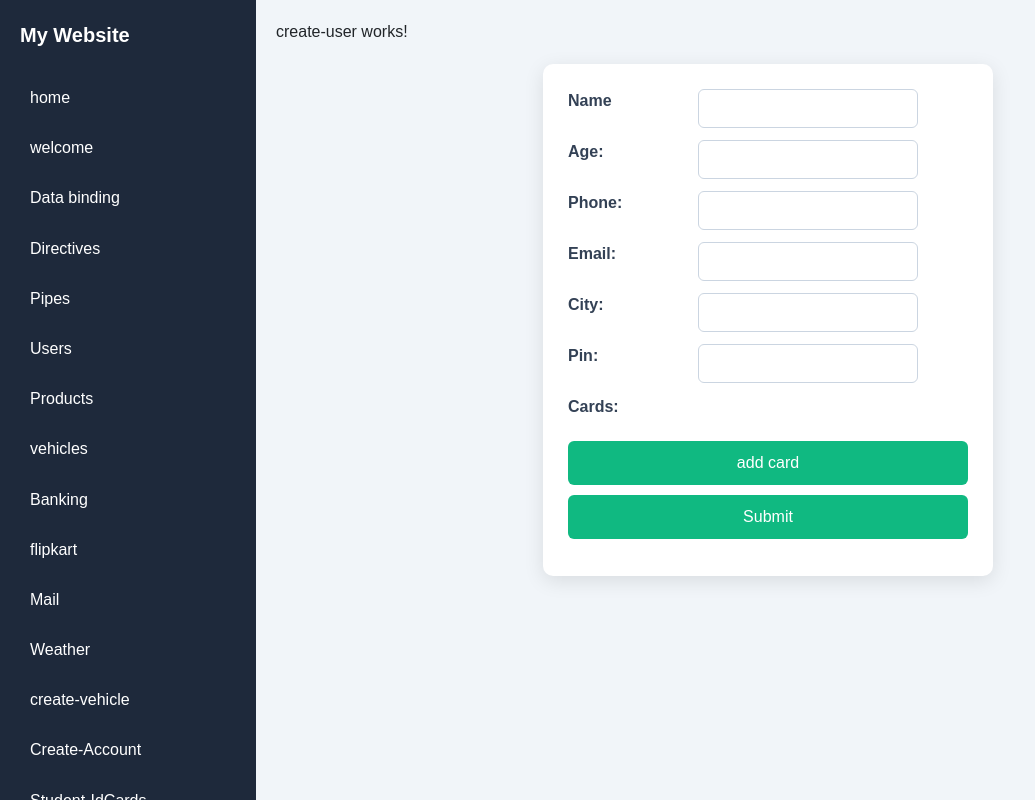
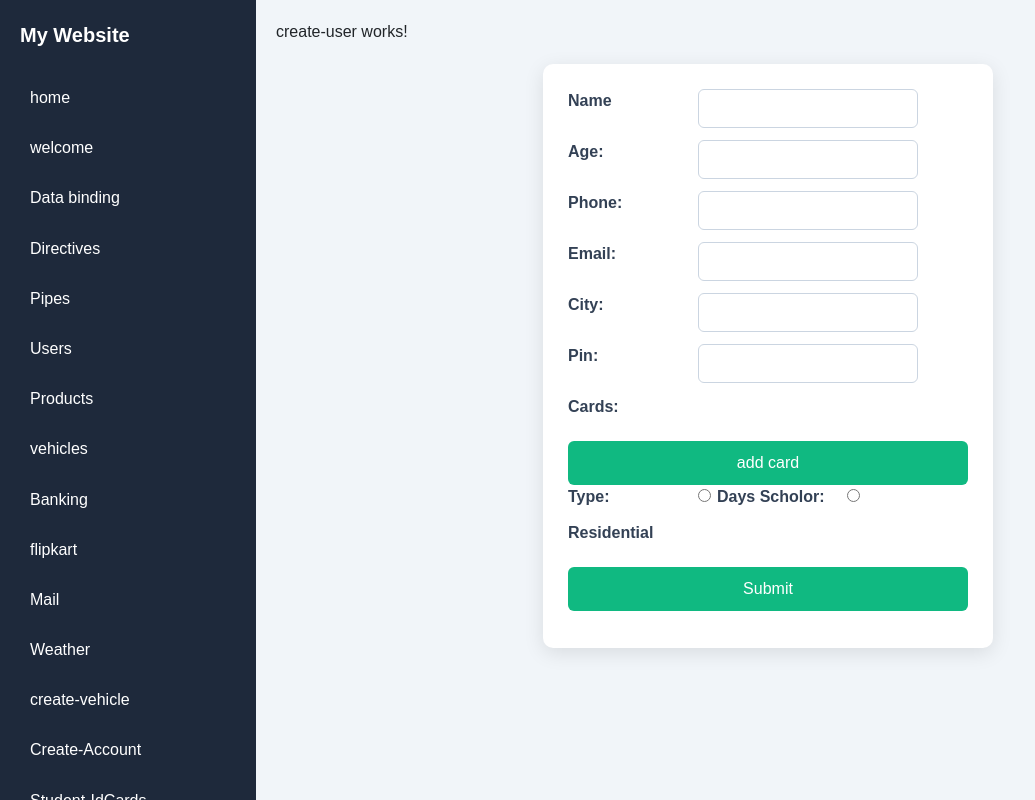
Before and after one commit to jagadeesh666-tech/my-app-apr26, an Angular app: page /dashboard/create-user.component in a window 1280 px wide. Shown: the whole page, without its empty margins (0-1035 px from the left). Built offline with nearby package versions, Linux system fonts and the light colour scheme; sample sign-in values are in the browser's storage.

Commit message:
dynamicform

```diff
--- a/src/app/create-user.component/create-user.component.html
+++ b/src/app/create-user.component/create-user.component.html
@@ -45,6 +45,22 @@
 
         </div>
     </div>
+    <label for="">Type:</label>
+    <input type="radio" name="type" value="dayScholar" formControlName="type">
+    <label for="">Days Scholor:</label>
+    <input type="radio" name="type" value="residential" formControlName="type">
+    <label for="">Residential</label>
+    <br>
+    <div *ngIf="userForm.get('type')?.value === 'dayScholar'">
+        <label for="">Bus Fee:</label>
+        <input type="number" formControlName="busfee">
+    <br>
+    </div>
+     <div *ngIf="userForm.get('type')?.value === 'residential'">
+        <label for="">Hostel Fee:</label>
+        <input type="number" formControlName="hostelfee">
+        <br>
+    </div>
     <input type="submit">
 
 
--- a/src/app/create-user.component/create-user.component.ts
+++ b/src/app/create-user.component/create-user.component.ts
@@ -9,7 +9,7 @@
 })
 export class CreateUserComponent {
 
-  userForm:FormGroup = new FormGroup({
+  userForm: FormGroup = new FormGroup({
     name: new FormControl(),
     age: new FormControl(),
     phone: new FormControl(),
@@ -18,14 +18,17 @@
       city: new FormControl(),
       pin: new FormControl(),
     }),
-      cards:new FormArray([])
+    cards: new FormArray([]),
+    type: new FormControl(),
+    busfee: new FormControl(),
+    hostelfee: new FormControl(),
   })
 
 
-  get cardsFormArray(){
+  get cardsFormArray() {
     return this.userForm.get('cards') as FormArray;
   }
-  addCard(){
+  addCard() {
     this.cardsFormArray.push(
       new FormGroup({
         number: new FormControl(),
@@ -34,10 +37,10 @@
       })
     )
   }
-  deletecard(i:number){
+  deletecard(i: number) {
     this.cardsFormArray.removeAt(i);
   }
-  submit(){
+  submit() {
     console.log(this.userForm);
   }
 
```
